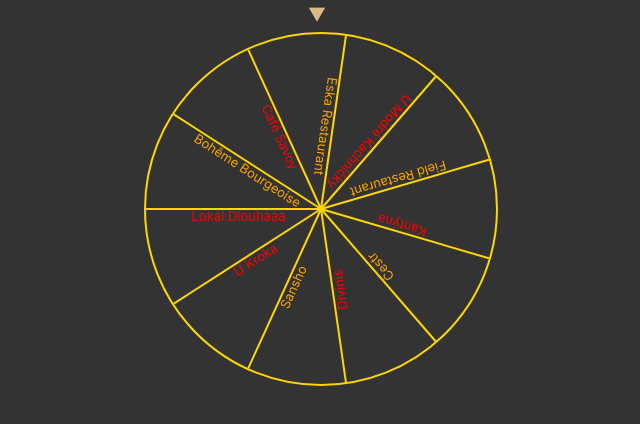
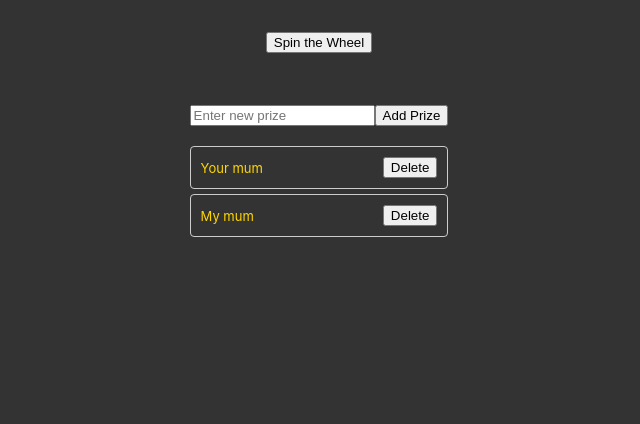
Before and after one commit to JanZaion/restaurant-roulette, a React (Vite) app: page / in a window 1280 px wide. Shown: the top 424 px of the page, without its empty margins (321-961 px from the left). Built offline with nearby package versions, Linux system fonts and the light colour scheme.

Commit message:
feat: add an editable list of prizes

```diff
--- a/src/App.css
+++ b/src/App.css
@@ -62,3 +62,26 @@
   font-size: 30px;
   color: burlywood;
 }
+
+.prize-list {
+  margin: 20px;
+}
+
+.prize-list form {
+  margin-bottom: 20px;
+}
+
+.prize-list ul {
+  list-style: none;
+  padding: 0;
+}
+
+.prize-list li {
+  display: flex;
+  justify-content: space-between;
+  align-items: center;
+  padding: 10px;
+  margin: 5px 0;
+  border: 1px solid #ccc;
+  border-radius: 4px;
+}
--- a/src/App.tsx
+++ b/src/App.tsx
@@ -1,9 +1,12 @@
 import { useState } from 'react';
 import './App.css';
-import { prizes } from './prizes';
+import { prizes as initialPrizes } from './prizes';
 
 function App() {
   const [spinning, setSpinning] = useState(false);
+  const [prizes, setPrizes] = useState<string[]>(initialPrizes);
+  const [showWheel, setShowWheel] = useState(false);
+  const [newPrize, setNewPrize] = useState('');
 
   const spinWheel = () => {
     setSpinning(true);
@@ -19,8 +22,27 @@
     }, 5000);
   };
 
+  const addPrize = (e: React.FormEvent) => {
+    e.preventDefault();
+    if (newPrize.trim()) {
+      setPrizes([...prizes, newPrize.trim()]);
+      setNewPrize('');
+    }
+  };
+
+  const deletePrize = (index: number) => {
+    setPrizes(prizes.filter((_, i) => i !== index));
+  };
+
+  const toggleView = () => {
+    setShowWheel(!showWheel);
+  };
+
   return (
     <div className="container">
+      <button onClick={toggleView}>{showWheel ? 'Edit Prizes' : 'Spin the Wheel'}</button>
+
+      {showWheel ? (
         <div className="wheel-container">
           <div
             className={`wheel ${spinning ? 'spinning' : ''}`}
@@ -41,6 +63,28 @@
           </div>
           <div className="pointer">⯆</div>
         </div>
+      ) : (
+        <div className="prize-list">
+          <form onSubmit={addPrize}>
+            <input
+              type="text"
+              value={newPrize}
+              onChange={(e) => setNewPrize(e.target.value)}
+              placeholder="Enter new prize"
+            />
+            <button type="submit">Add Prize</button>
+          </form>
+
+          <ul>
+            {prizes.map((prize, index) => (
+              <li key={index}>
+                {prize}
+                <button onClick={() => deletePrize(index)}>Delete</button>
+              </li>
+            ))}
+          </ul>
+        </div>
+      )}
     </div>
   );
 }
--- a/src/prizes.ts
+++ b/src/prizes.ts
@@ -1,13 +1 @@
-export const prizes = [
-  'Lokál Dlouhááá',
-  'Bohême Bourgeoise',
-  'Café Savoy',
-  'Eska Restaurant',
-  'U Modré Kachničky',
-  'Field Restaurant',
-  'Kantýna',
-  'Čestr',
-  'Divinis',
-  'Sansho',
-  'U Kroka',
-];
+export const prizes = ['Your mum', 'My mum'];
```
Lines whose indentation alone changed are shown as unchanged.
